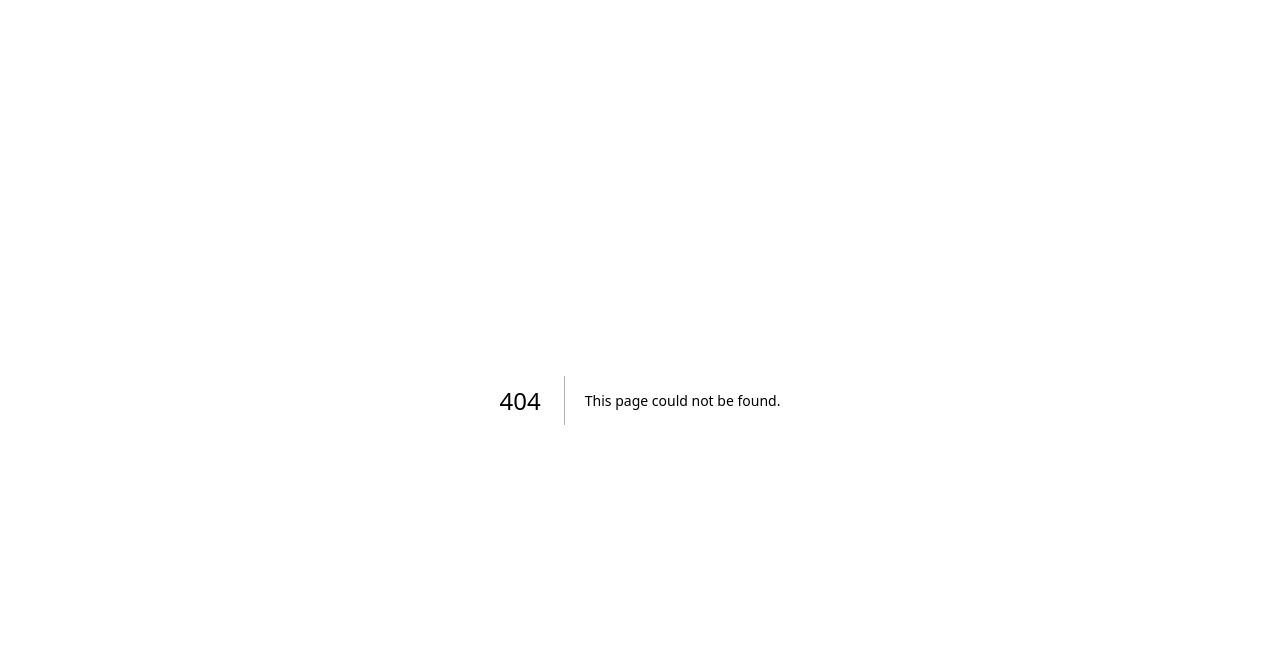
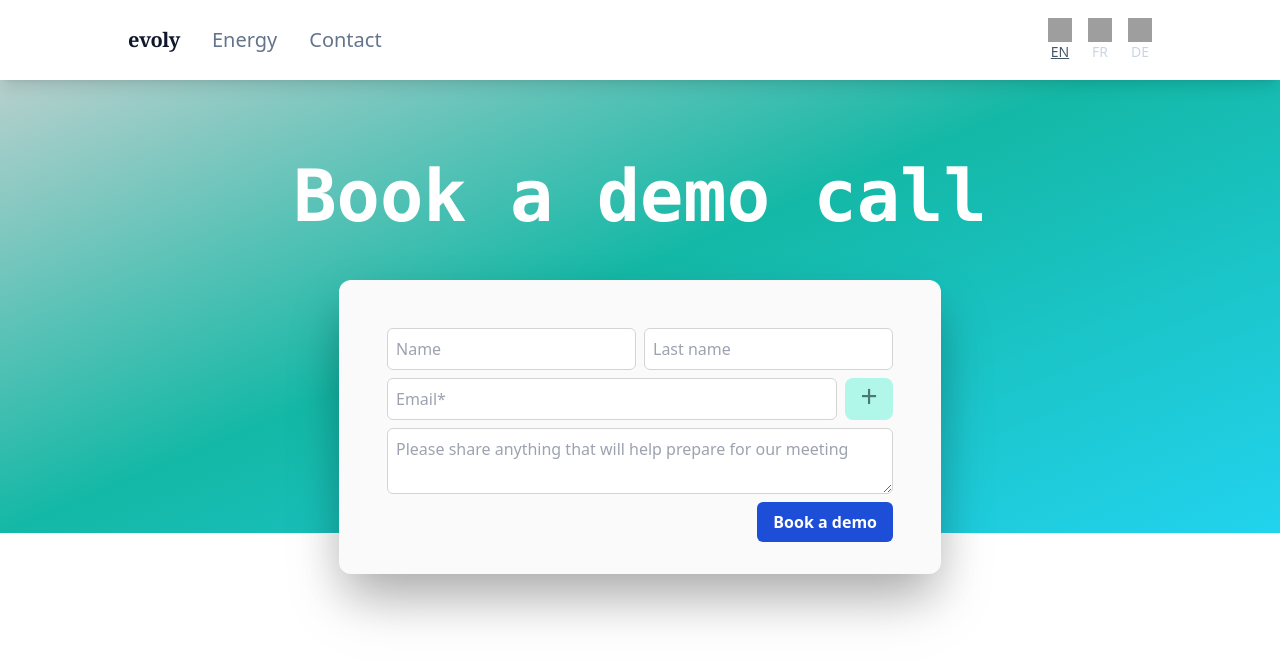
Before and after one commit to EgemennSahin/evoly-map, a Next.js app: page /demo in a window 1280 px wide. Before the commit this address had no page. Shown: the top 662 px of the page. Built offline with nearby package versions, Linux system fonts and the light colour scheme; grey boxes are pictures that could not be loaded.

Commit message:
Fix API routing & Implement calendly demo booking

```diff
--- a/package.json
+++ b/package.json
@@ -18,6 +18,7 @@
     "eslint-config-next": "13.2.4",
     "next": "13.2.4",
     "react": "18.2.0",
+    "react-calendly": "^4.1.1",
     "react-dom": "18.2.0",
     "react-map-gl": "^7.0.21",
     "typescript": "5.0.2"
--- /dev/null
+++ b/src/components/calendly-popup.tsx
@@ -0,0 +1,13 @@
+import { PopupModal } from "react-calendly";
+
+export default function CalendlyPopup({ ...props }) {
+  return (
+    <PopupModal
+      url={props.url}
+      rootElement={document.getElementById("root") as HTMLElement}
+      open={props.open}
+      onModalClose={props.onModalClose}
+      prefill={props.prefill}
+    />
+  );
+}
--- /dev/null
+++ b/src/pages/demo.tsx
@@ -0,0 +1,176 @@
+import Head from "next/head";
+import { NavBar } from "@/components/nav-bar";
+import { ChangeEvent, FormEvent, useState } from "react";
+import dynamic from "next/dynamic";
+const Calendly = dynamic(() => import("@/components/calendly-popup"), {
+  ssr: false,
+});
+
+export default function Demo() {
+  const [firstName, setFirstName] = useState("");
+  const [lastName, setLastName] = useState("");
+  const [email, setEmail] = useState("");
+  const [guests, setGuests] = useState<string[]>([]);
+  const [message, setMessage] = useState("");
+  const [prefill, setPrefill] = useState({});
+
+  const [modalOpen, setModalOpen] = useState(false);
+
+  const handleNameChange = (event: ChangeEvent<HTMLInputElement>) => {
+    setFirstName(event.target.value);
+  };
+
+  const handleLastNameChange = (event: ChangeEvent<HTMLInputElement>) => {
+    setLastName(event.target.value);
+  };
+
+  const handleEmailChange = (event: ChangeEvent<HTMLInputElement>) => {
+    setEmail(event.target.value);
+  };
+
+  const handleGuestEmailChange = (event: ChangeEvent<HTMLInputElement>) => {
+    const index = parseInt(event.target.id);
+    const newGuests = [...guests];
+    newGuests[index] = event.target.value;
+    setGuests(newGuests);
+  };
+
+  const handleMessageChange = (event: ChangeEvent<HTMLTextAreaElement>) => {
+    setMessage(event.target.value);
+  };
+
+  const handleSubmit = (event: FormEvent) => {
+    event.preventDefault();
+
+    setPrefill({
+      email,
+      name: `${firstName} ${lastName}`,
+      guests: guests.filter((guest) => guest !== ""),
+      customAnswers: { a1: message },
+    });
+
+    setModalOpen(true);
+  };
+
+  function handleAddEmail() {
+    // add another email input field
+    const lengthOfEmailInputs = guests.length;
+    if (lengthOfEmailInputs > 10) return;
+    setGuests([...guests, ""]);
+
+    console.log("Emails:", guests);
+  }
+
+  function handleRemoveEmail(index: number) {
+    setGuests(guests.slice(0, index).concat(guests.slice(index + 1)));
+  }
+
+  return (
+    <>
+      <Head>
+        <title>Demo - evoly</title>
+        <meta name="description" content="Generated by create next app" />
+        <meta name="viewport" content="width=device-width, initial-scale=1" />
+        <link rel="icon" href="/favicon.ico" />
+      </Head>
+      <NavBar />
+
+      <main className="relative h-screen flex flex-col items-center justify-start pt-40">
+        <h1 className="mb-12 z-10 text-white font-mono font-bold text-center text-4xl sm:text-5xl md:text-6xl lg:text-7xl">
+          Book a demo call
+        </h1>
+
+        <div className="sm:px-12 px-6 py-8 w-fit mx-auto bg-neutral-50 shadow-2xl drop-shadow-2xl rounded-xl z-10 ">
+          <form onSubmit={handleSubmit} className="mt-4 flex flex-col gap-2">
+            <div className="flex flex-col gap-2 md:flex-row">
+              <input
+                type="text"
+                name="name"
+                id="name"
+                placeholder="Name"
+                value={firstName}
+                onChange={handleNameChange}
+                className="border border-neutral-300 rounded-md p-2 grow"
+              />
+              <input
+                type="text"
+                name="lastName"
+                id="lastName"
+                placeholder="Last name"
+                value={lastName}
+                onChange={handleLastNameChange}
+                className="border border-neutral-300 rounded-md p-2 grow"
+              />
+            </div>
+
+            <div className="flex gap-2">
+              <input
+                type="email"
+                name="email"
+                id="email"
+                placeholder="Email*"
+                value={email}
+                onChange={handleEmailChange}
+                className={`border border-neutral-300 rounded-md p-2 grow`}
+              />
+              {guests.length < 10 && (
+                <button
+                  type="button"
+                  onClick={handleAddEmail}
+                  className="bg-teal-200 opacity-75 w-12 hover:opacity-100 flex rounded-lg text-teal-900 text-3xl"
+                >
+                  <span className="mx-auto">+</span>
+                </button>
+              )}
+            </div>
+
+            {guests.map((emailInput, index) => (
+              <div key={index} className="flex gap-2">
+                <input
+                  type="email"
+                  name="email"
+                  id={index.toString()}
+                  onChange={handleGuestEmailChange}
+                  placeholder={"Guest Email " + (index + 1)}
+                  className="border border-neutral-300 rounded-md p-2 grow"
+                />
+                <button
+                  type="button"
+                  onClick={() => handleRemoveEmail(index)}
+                  className="bg-red-200 opacity-50 w-12 hover:opacity-100 flex rounded-lg text-red-900 text-3xl"
+                >
+                  <span className="mx-auto">-</span>
+                </button>
+              </div>
+            ))}
+
+            <textarea
+              name="message"
+              id="message"
+              placeholder="Please share anything that will help prepare for our meeting"
+              value={message}
+              onChange={handleMessageChange}
+              className="border border-neutral-300 rounded-md p-2 grow"
+            />
+            <button
+              type="submit"
+              className="bg-blue-700 place-self-end w-fit transition-colors px-4 py-2 text-white font-semibold rounded-md hover:shadow-md"
+            >
+              Book a demo
+            </button>
+          </form>
+        </div>
+        <div className="absolute z-0 top-0 bg-gradient-to-br from-neutral-300 via-teal-500 to-cyan-400 w-screen h-screen md:h-2/3" />
+      </main>
+
+      <div id="root">
+        <Calendly
+          url="https://calendly.com/hassanlantry/evoly?month=2023-01"
+          open={modalOpen}
+          onModalClose={() => setModalOpen(false)}
+          prefill={prefill}
+        />
+      </div>
+    </>
+  );
+}
--- a/src/pages/map.tsx
+++ b/src/pages/map.tsx
@@ -3,7 +3,6 @@ import { NavBar } from "@/components/nav-bar";
 import { createGeoJSONFromMarkers } from "@/helpers/data";
 import { FeatureCollection, Geometry } from "geojson";
 import Head from "next/head";
-import Link from "next/link";
 import { useState, useEffect } from "react";
 
 export default function HomePage({
@@ -71,12 +70,15 @@ export default function HomePage({
 }
 
 export async function getServerSideProps(context: any) {
-  const res = await fetch("http://localhost:3000/api/get-markers", {
-    method: "GET",
-    headers: {
-      "Content-Type": "application/json",
-    },
-  });
+  const res = await fetch(
+    "https://egemen-sahin-evoly-assessment.vercel.app/api/get-markers",
+    {
+      method: "GET",
+      headers: {
+        "Content-Type": "application/json",
+      },
+    }
+  );
 
   const data = await res.json();
 
```
Also changed, not shown: 1 other file (tests, documents, lock files or other folders).
